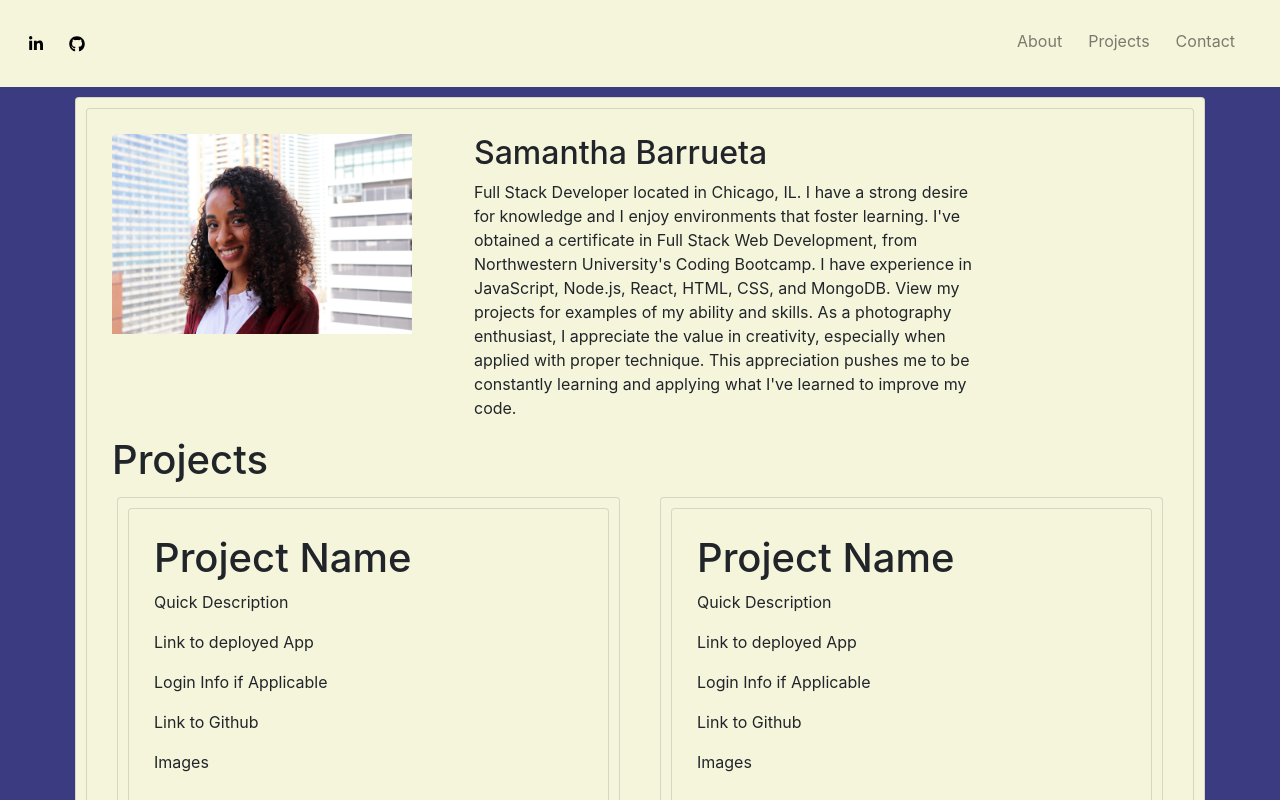
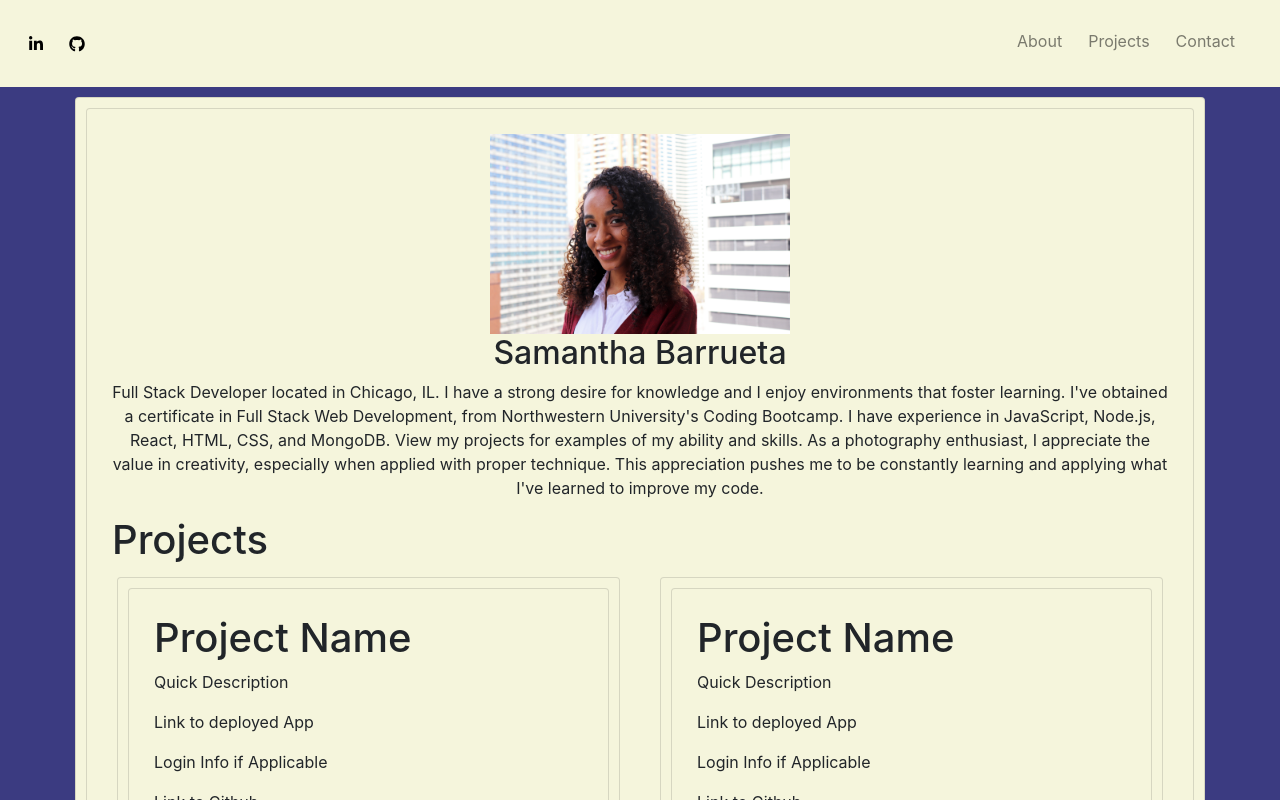
Before and after one commit to samanthabarrueta/React-Portfolio, a React (Create React App) app: page / in a window 1280 px wide. Shown: the top 800 px of the page. Built offline with nearby package versions, Linux system fonts and the light colour scheme.

Commit message:
center intro section

```diff
--- a/src/pages/Home.js
+++ b/src/pages/Home.js
@@ -1,22 +1,25 @@
 import React from "react";
 import Card from "../components/Card";
 import Container from "react-bootstrap/Container";
-import { FontAwesomeIcon } from "@fortawesome/react-fontawesome"
-import { faEnvelope, faPhone } from "@fortawesome/free-solid-svg-icons";
 import Row from "react-bootstrap/Row";
 import Col from "react-bootstrap/Col";
 import Image from "../../src/images/IMG_2838edit.jpg";
+import { FontAwesomeIcon } from "@fortawesome/react-fontawesome";
+import { faEnvelope, faPhone } from "@fortawesome/free-solid-svg-icons";
 
 const Home = () => {
     return (
-        <Container>
+        <Container fluid="lg">
             <Row>
-                <Card>
-                    <Row>
-                        <Col lg={4}>
-                            <img src={Image} alt="Samantha" width="300" id="about" />
+                <Card >
+                    <Row className="text-center">
+                        <Col lg={12}>
+                            <img src={Image} alt="Samantha" width="300" id="about"/>
                         </Col>
-                        <Col lg={6}>
+                    </Row>
+
+                    <Row className="text-center">
+                        <Col lg={12}>
                             <h2>Samantha Barrueta</h2>
                             <p>
                             Full Stack Developer located in Chicago, IL. I have a strong desire for knowledge and I enjoy environments that foster learning. I've obtained a certificate in Full Stack Web Development, from Northwestern University's Coding Bootcamp. I have experience in JavaScript, Node.js, React, HTML, CSS, and MongoDB. View my projects for examples of my ability and skills. As a photography enthusiast, I appreciate the value in creativity, especially when applied with proper technique. This appreciation pushes me to be constantly learning and applying what I've learned to improve my code.
```
